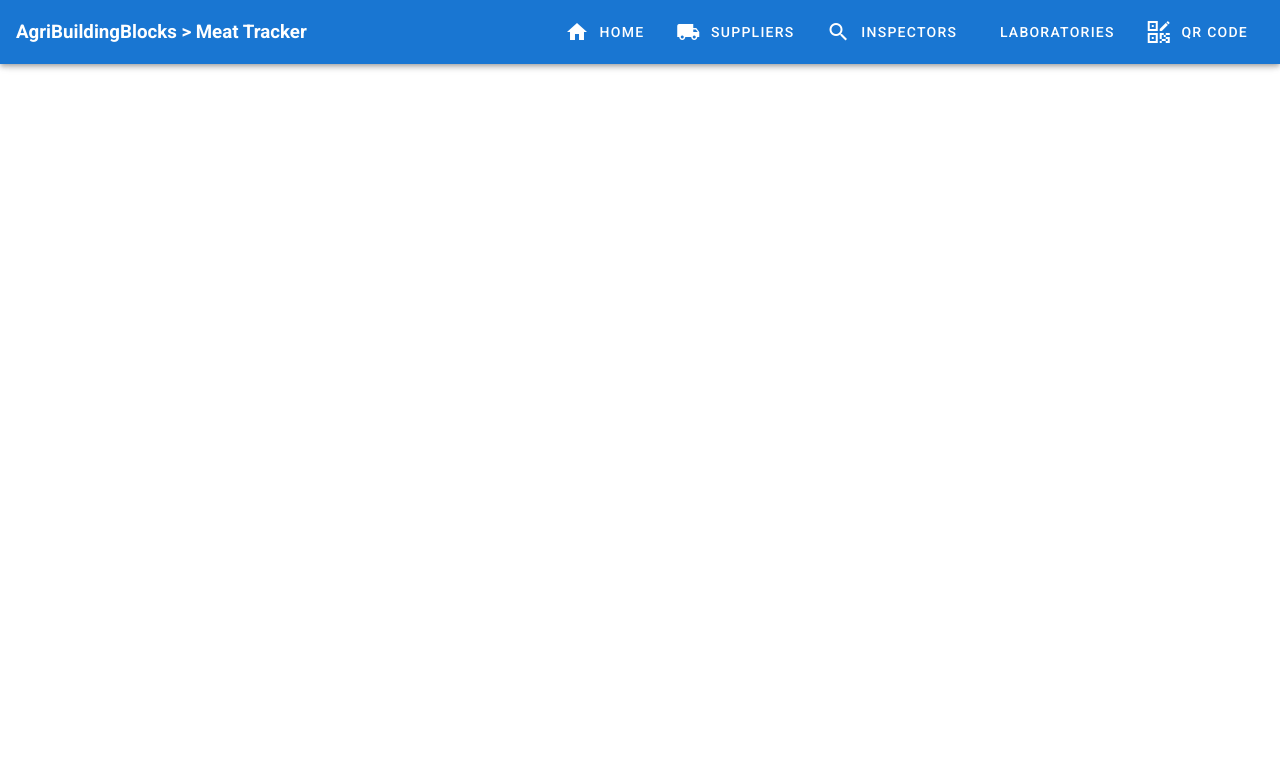
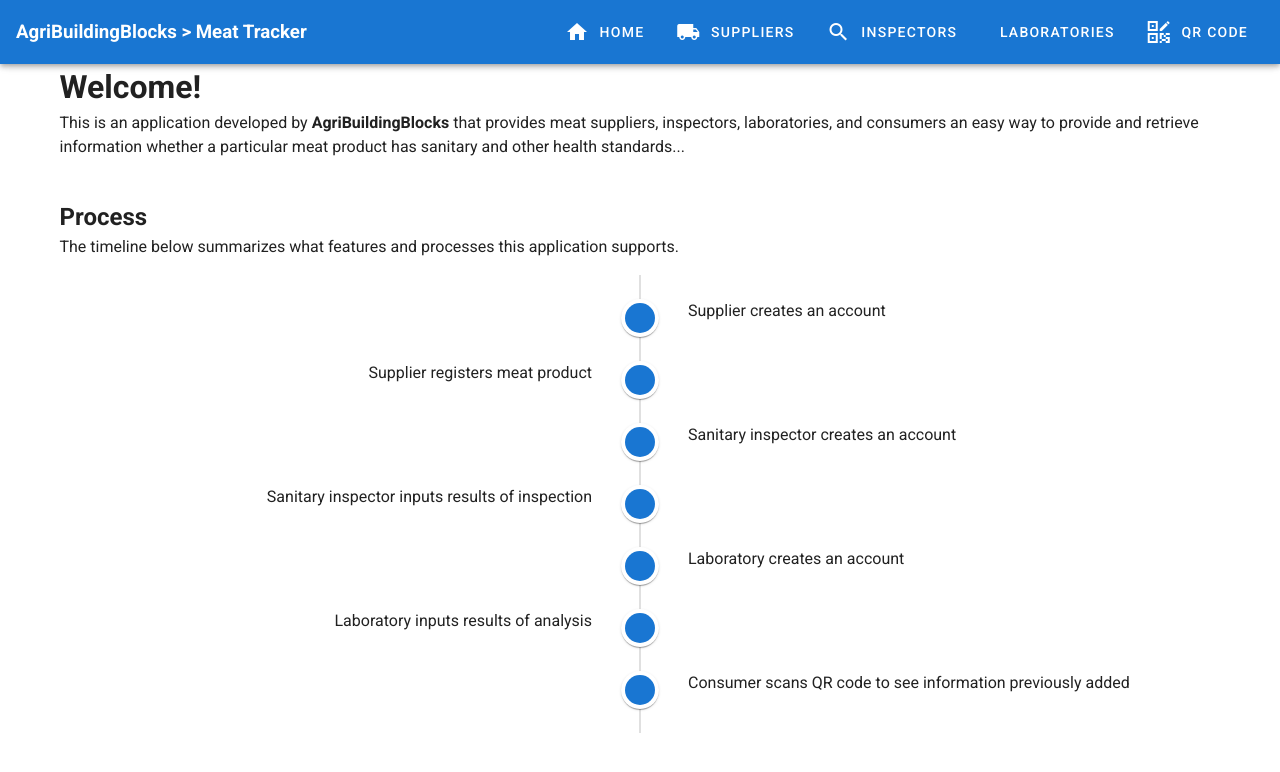
Before and after one commit to jacklagare/agribuildingblocks-saphr, a Vue app in the folder frontend/: page / in a window 1280 px wide. Shown: the top 772 px of the page. Built offline with nearby package versions, Linux system fonts and the light colour scheme.

Commit message:
Fix CSS issues.

```diff
--- a/frontend/src/components/Main.vue
+++ b/frontend/src/components/Main.vue
@@ -1,7 +1,5 @@
 <template>
   <v-container>
-
-
   </v-container>
 </template>
 
--- a/frontend/src/views/Home.vue
+++ b/frontend/src/views/Home.vue
@@ -1,6 +1,32 @@
 <template>
+<v-layout>
+<v-container>
   <div class="home">
+       <br/>
+      <h1>Welcome!</h1>
+      <p>This is an application developed by <b>AgriBuildingBlocks</b> that provides
+          meat suppliers, inspectors, laboratories, and consumers an easy way
+          to provide and retrieve information whether a particular meat product has
+          sanitary and other health standards...</p>
+    <br/>
+    <h2>Process</h2>
+    <p>The timeline below summarizes what features and processes this application supports.</p>
+    <v-timeline>
+      <v-timeline-item>Supplier creates an account</v-timeline-item>
+      <v-timeline-item class="text-right">
+        Supplier registers meat product
+      </v-timeline-item>
+      <v-timeline-item>Sanitary inspector creates an account</v-timeline-item>
+      <v-timeline-item class="text-right">Sanitary inspector inputs results of inspection</v-timeline-item>
+      <v-timeline-item>Laboratory creates an account</v-timeline-item>
+      <v-timeline-item class="text-right">
+        Laboratory inputs results of analysis
+      </v-timeline-item>
+      <v-timeline-item>Consumer scans QR code to see information previously added</v-timeline-item>
+    </v-timeline>
   </div>
+</v-container>
+</v-layout>
 </template>
 
 <script>
@@ -9,3 +35,9 @@ export default {
   name: 'Home',
 }
 </script>
+
+<style scoped>
+    .home{
+        margin-top: -10%;
+    }
+</style>
--- a/frontend/src/views/MeatProduct.vue
+++ b/frontend/src/views/MeatProduct.vue
@@ -1,25 +1,27 @@
 <template>
-    <div>
-        <br/><br/><br/><br/>
-        <h1> Meat Product </h1>
-        <v-btn
-        color="primary"
-        depressed
-        elevation="7"
-        icon
-        outlined
-        text
-        href="/"
-    >
-        <v-icon>mdi-home</v-icon>
-    </v-btn>
-        <br/><br/>
+    <v-layout>
+    <v-container>
+    <div class="container">
+        <h1><v-icon large>mdi-food-steak</v-icon> Meat Product </h1>
+        <br/>
+        <v-card
+            class="mx-auto"
+            max-width="344"
+        >
+            <v-card-text>
+                <p class="display-1 text--primary">Batch ID</p>
+                <p>{{batchId}}</p>
+                <p class="display-1 text--primary">Inspection Result</p>
+                <p><v-icon large :color="iconColorInspection">{{iconValueInspection}}</v-icon> {{inspectionResult}}</p>
+                <p class="display-1 text--primary">Analysis Result</p>
+                <p><v-icon large :color="iconColorLab">{{iconValueLab}}</v-icon> {{labAnalysisResult}}</p>
+            </v-card-text>
+        </v-card>
 
-        <p>Batch ID: {{batchId}}</p>
-        <p>Inspection Result: <v-icon large color="red darken-2">{{iconValueInspection}}</v-icon> {{inspectionResult}}</p>
-        <p>Lab Analysis Result: <v-icon large :color="iconColorLab">{{iconValueLab}}</v-icon> {{labAnalysisResult}}</p>
 
     </div>
+    </v-container>
+    </v-layout>
 </template>
 
 <script>
@@ -111,3 +113,10 @@ export default {
 }
 
 </script>
+
+<style scoped>
+    .container{
+        text-align: center;
+        margin-top: -10%;
+    }
+</style>
--- a/frontend/src/views/QRCode.vue
+++ b/frontend/src/views/QRCode.vue
@@ -1,4 +1,6 @@
 <template>
+    <v-layout>
+    <v-container>
     <div class="qrcode">
         <loading :active.sync="isLoading"
         :can-cancel="true"
@@ -37,6 +39,8 @@
             </v-row>
         </v-container>
     </div>
+    </v-container>
+    </v-layout>
 </template>
 <script>
 
@@ -73,7 +77,7 @@ export default {
 
 <style scoped>
     .qrcode{
-        margin-top: 10%;
+        margin-top: -20%;
         text-align: center;
     }
 </style>
```
